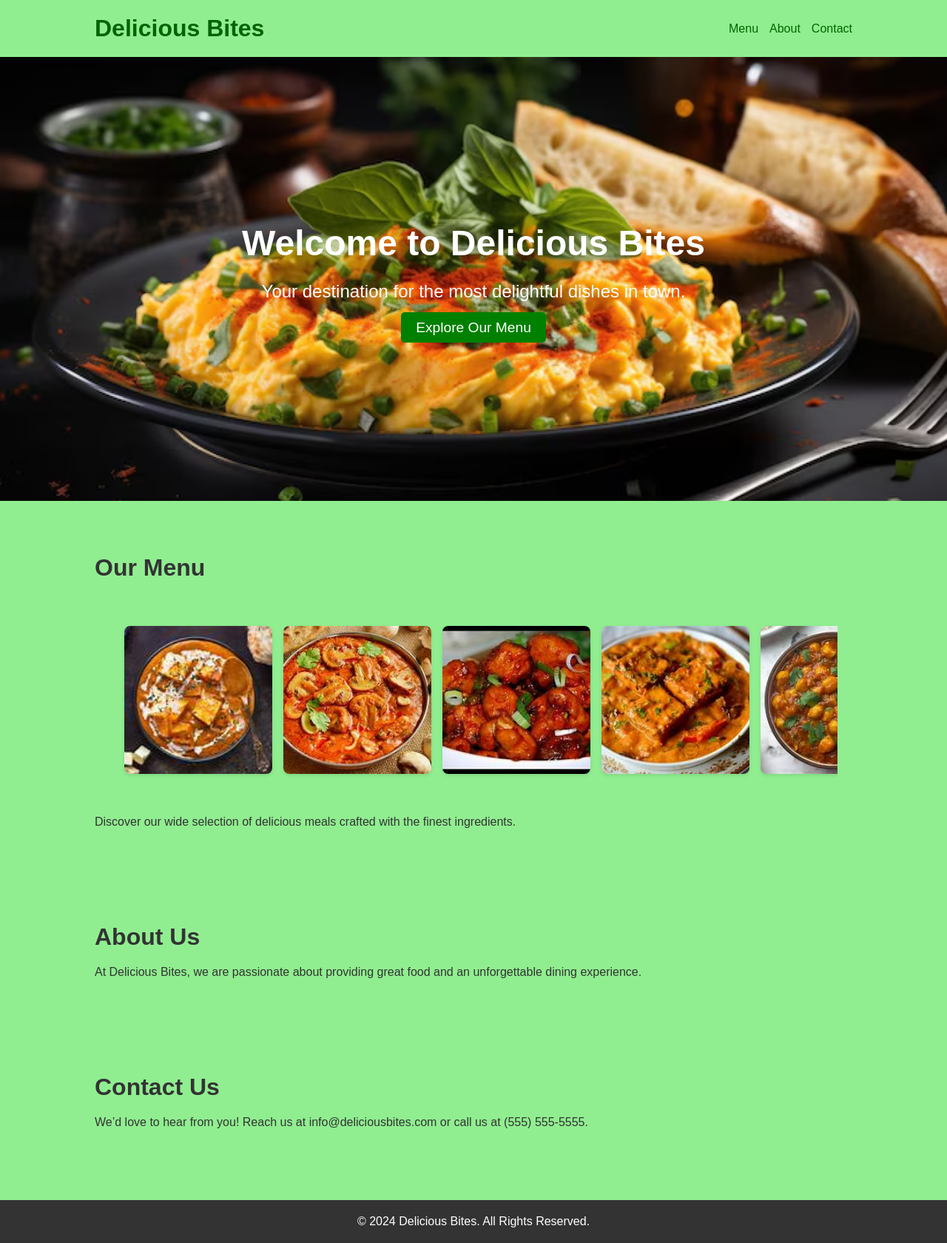
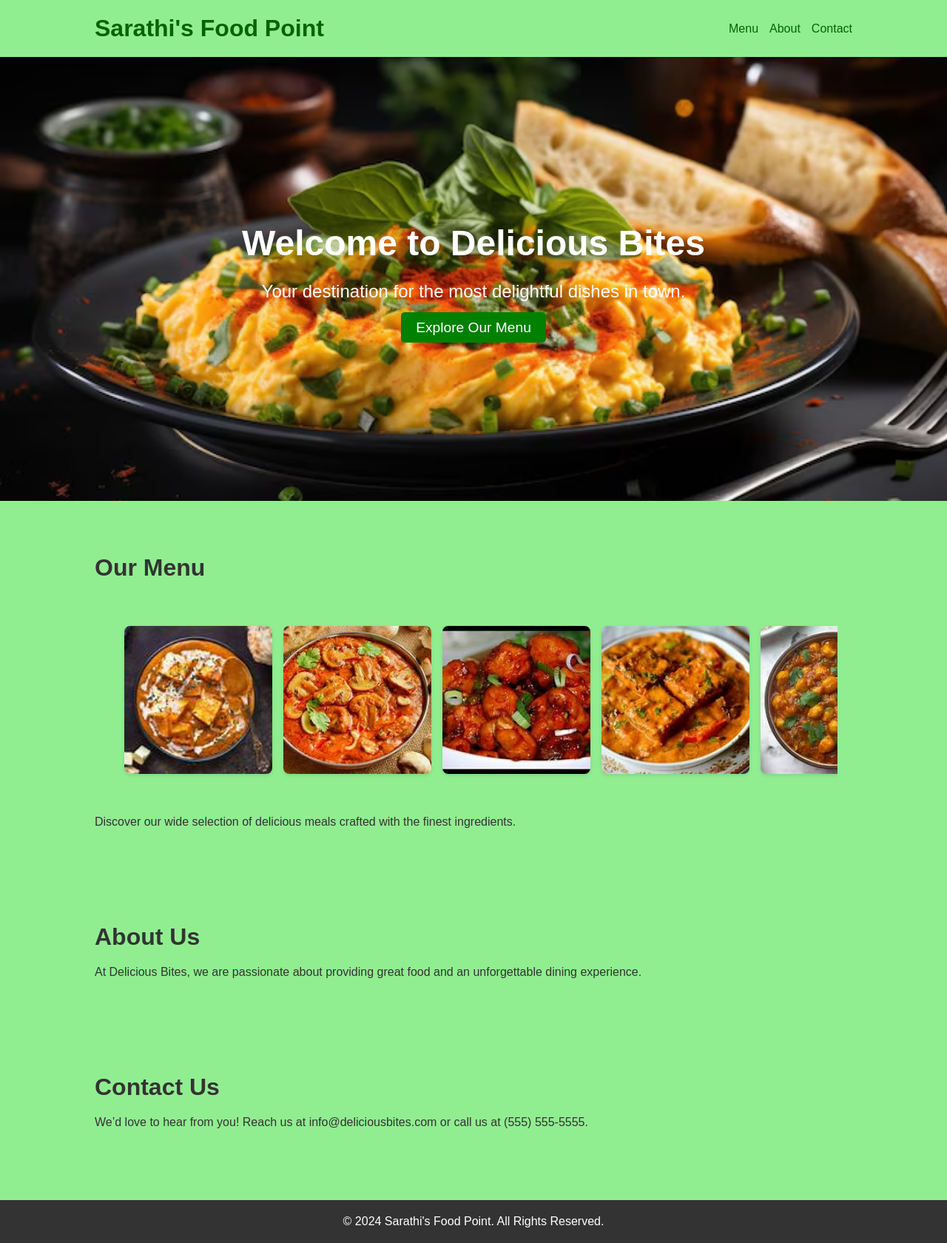
Before and after one commit to JITANSHU-17/Resturant, a plain HTML site: page index.html in a window 1280 px wide. Shown: the whole page at 74% size. Drawn offline with Linux system fonts and the light colour scheme.

Commit message:
Update index.html

```diff
--- a/index.html
+++ b/index.html
@@ -3,7 +3,7 @@
 <head>
     <meta charset="UTF-8">
     <meta name="viewport" content="width=device-width, initial-scale=1.0">
-    <title>Delicious Bites</title>
+    <title>Sarathi's Food Point</title>
     <style>
         body {
             margin: 0;
@@ -241,7 +241,7 @@
 </head>
 <body>
     <header>
-        <h1>Delicious Bites</h1>
+        <h1>Sarathi's Food Point</h1>
         <nav>
             <ul class="sidebar">
                 <li onclick=hideSidebar() class="sign"><a href="#"><svg xmlns="http://www.w3.org/2000/svg" height="26px" viewBox="0 -960 960 960" width="26px" fill="#5f6368"><path d="m256-200-56-56 224-224-224-224 56-56 224 224 224-224 56 56-224 224 224 224-56 56-224-224-224 224Z"/></svg></a></li>
@@ -304,7 +304,7 @@
     </section>
 
     <footer>
-        <p>&copy; 2024 Delicious Bites. All Rights Reserved.</p>
+        <p>&copy; 2024 Sarathi's Food Point. All Rights Reserved.</p>
     </footer>
 
     <script>
```
